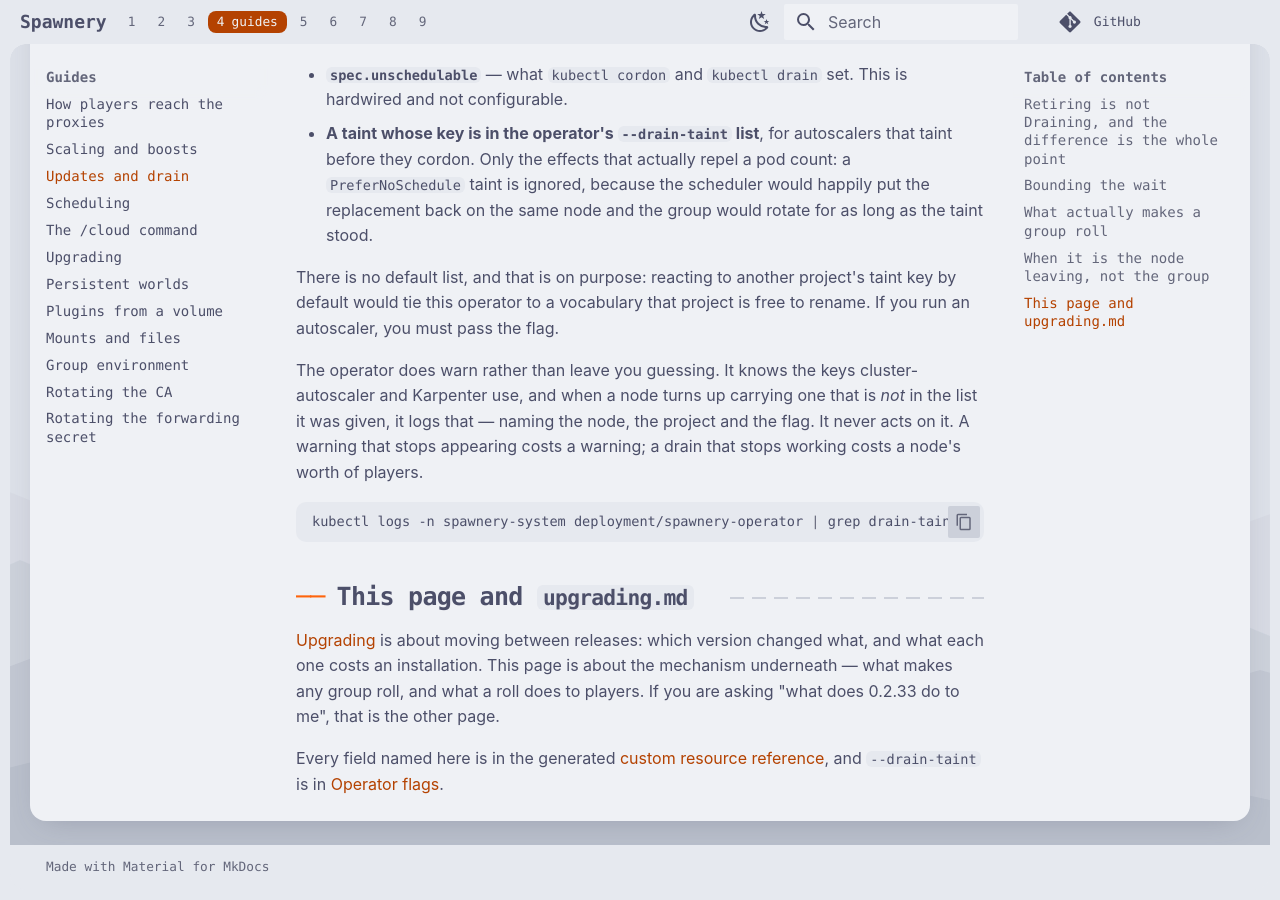
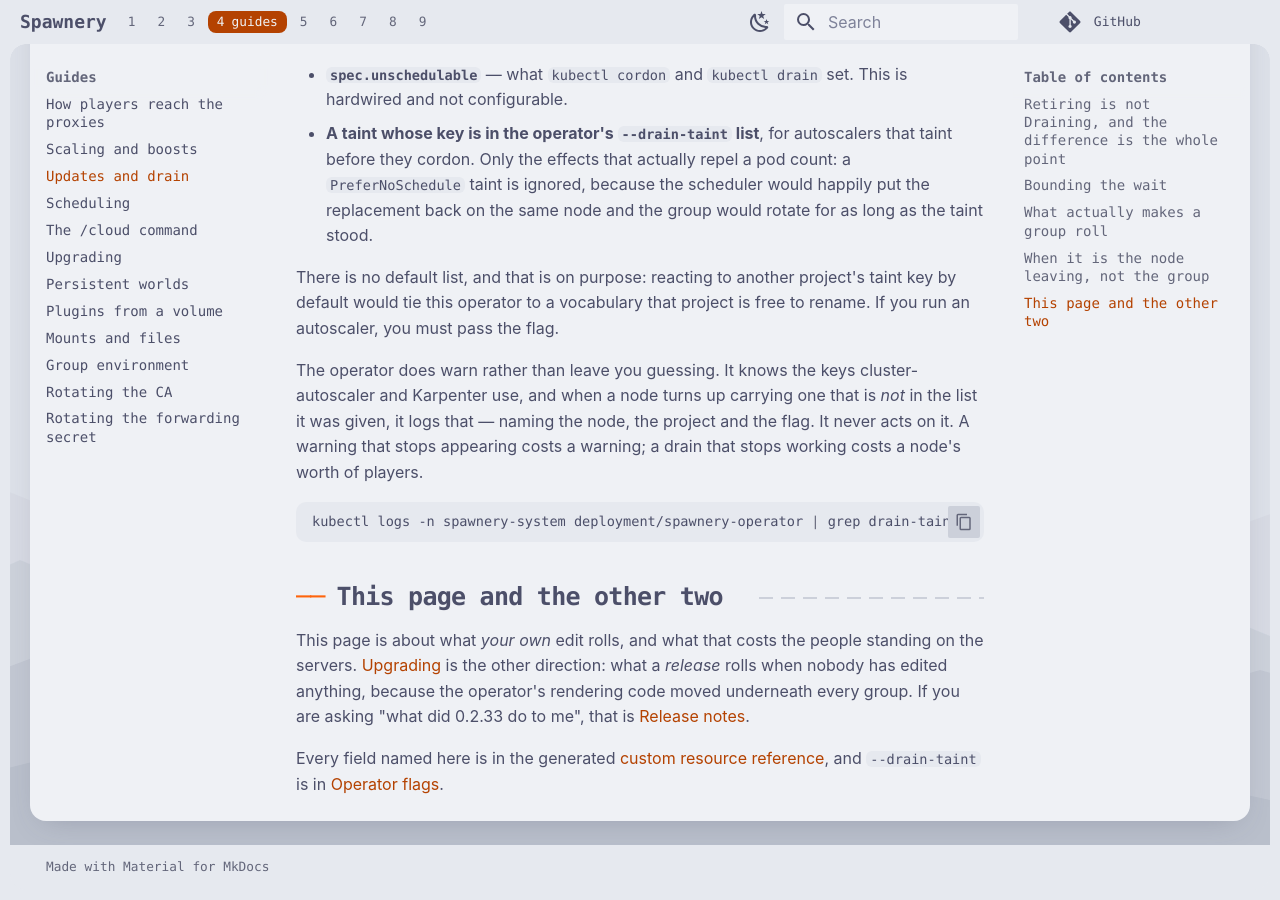
Before and after one commit to spawnery/spawnery, an MkDocs documentation site: the page built from docs/guides/updates-and-drain.md, in a window 1280 px wide and 900 px high, scrolled down 2339 px. Built offline with MkDocs 1.6.1 and Material for MkDocs 9.7.7, drawn with Linux system fonts in a browser that asks for light colours; some web fonts are replaced; comment, search, counter and statistics services are not loaded.

Commit message:
docs(guides): name the boundary the split moved
Archiving the release notes left updates-and-drain.md describing a
division of labour that no longer held: it called upgrading.md "which
version changed what" -- now the archive -- and claimed "what makes any
group roll" as its own distinction, which had just become a heading on
the page it was distinguishing itself from.

The division is real and only the signposting was wrong. This page is
what an author's own edit rolls; upgrading.md is what a release rolls
with no spec edited, which is what its section now says in its heading
rather than colliding with this one.

Co-Authored-By: Claude Opus 5 (1M context) <noreply@anthropic.com>
Claude-Session: https://claude.ai/code/session_01RhLpABDQDo2jeWRbfNEdtT

````diff
--- a/docs/guides/updates-and-drain.md
+++ b/docs/guides/updates-and-drain.md
@@ -126,13 +126,13 @@ costs a warning; a drain that stops working costs a node's worth of players.
 kubectl logs -n spawnery-system deployment/spawnery-operator | grep drain-taint
 ```
 
-## This page and `upgrading.md`
+## This page and the other two
 
-[Upgrading](upgrading.md) is about moving between releases: which version
-changed what, and what each one costs an installation. This page is about the
-mechanism underneath — what makes any group roll, and what a roll does to
-players. If you are asking "what does 0.2.33 do to me", that is the other
-page.
+This page is about what *your own* edit rolls, and what that costs the people
+standing on the servers. [Upgrading](upgrading.md) is the other direction:
+what a *release* rolls when nobody has edited anything, because the operator's
+rendering code moved underneath every group. If you are asking "what did
+0.2.33 do to me", that is [Release notes](../archive/release-notes.md).
 
 Every field named here is in the generated [custom resource
 reference](../reference/crds.md#servergroup), and `--drain-taint` is in
````
Also changed, not shown: docs/guides/upgrading.md (+1 -1 lines).
